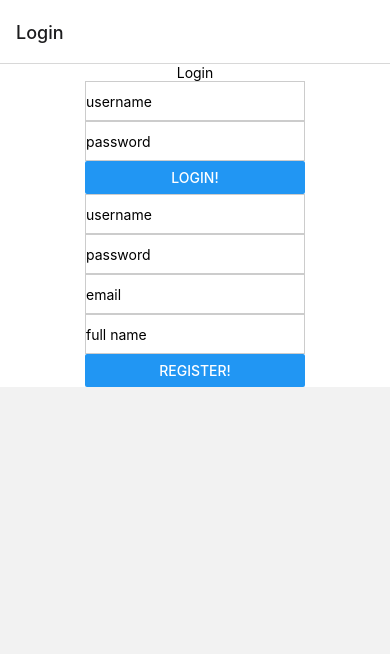
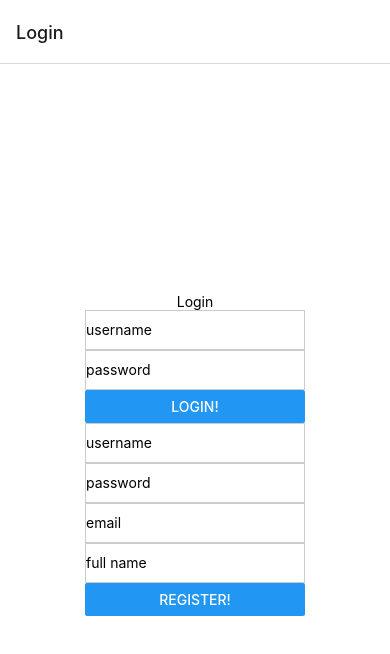
Before and after one commit to aleksikyto/wpms21, a React Native app: screen /Login in a window 390 px wide. Shown: the top 654 px of the page. Built offline with nearby package versions, Linux system fonts and the light colour scheme.

Commit message:
Update Login.js

```diff
--- a/views/Login.js
+++ b/views/Login.js
@@ -58,6 +58,9 @@ const styles = StyleSheet.create({
     alignItems: 'center',
     justifyContent: 'center',
   },
+  keyboardView: {
+    flex: 1,
+  },
 });
 
 Login.propTypes = {
```
